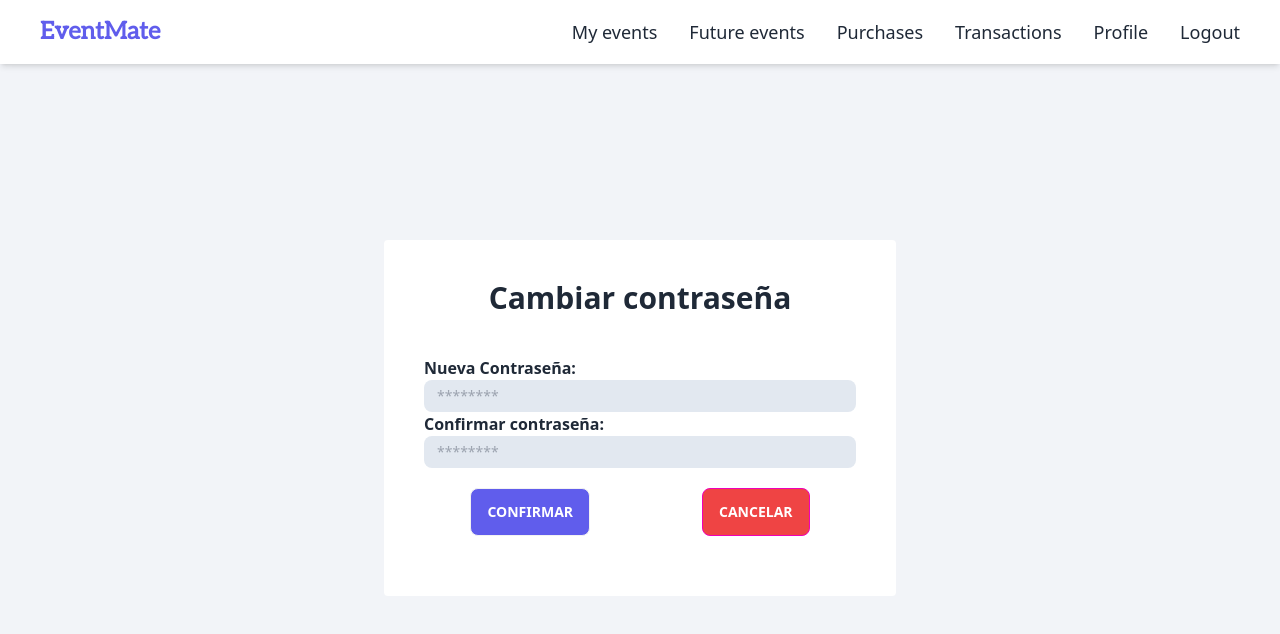
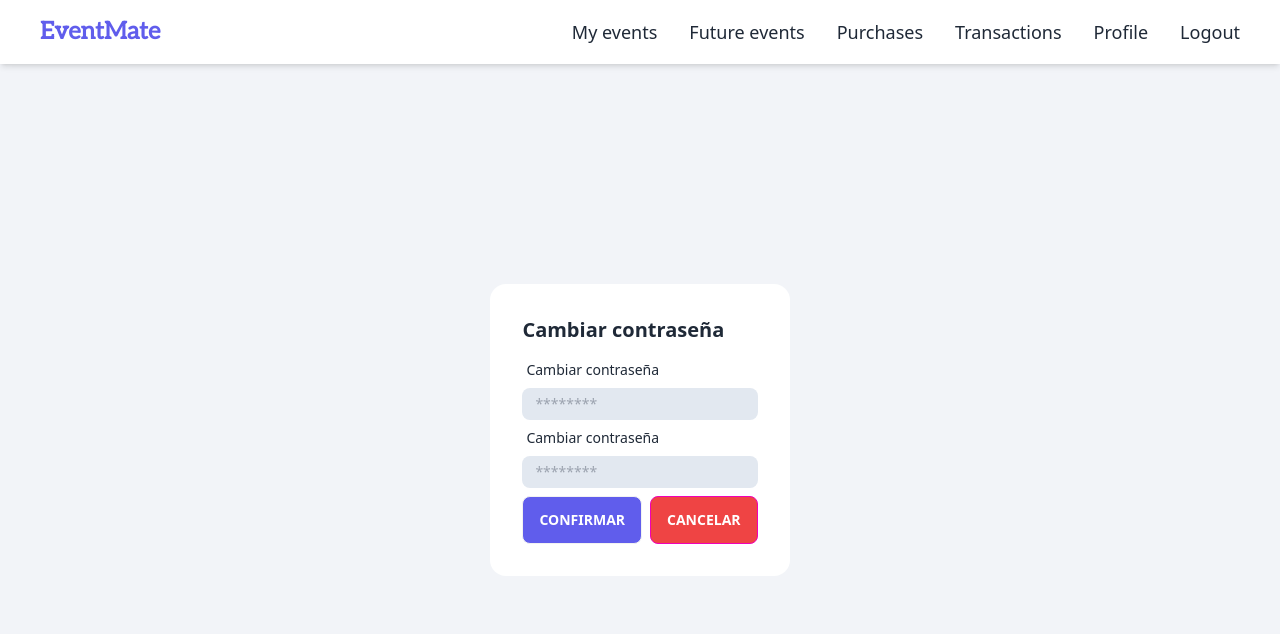
Before and after one commit to fmel025/test-deploy, a React (Vite) app in the folder Client/: page /changepassword in a window 1280 px wide. Shown: the top 634 px of the page. Built offline with nearby package versions, Linux system fonts and the light colour scheme.

Commit message:
:lipstick: Upgrade change password view
Upgraded change password view to work in tiny screen, fixed overlaping
buttons and adapted form

```diff
--- a/Client/src/pages/User/ChangePassword.jsx
+++ b/Client/src/pages/User/ChangePassword.jsx
@@ -5,11 +5,7 @@ import ImprovedNavbar from '../../components/Navigation/Navbar/ImprovedNavbar';
 
 function ChangePassword() {
 
-  const navigate = useNavigate();
-  return (
-    <>
-      <Layout>
-        <div className="rounded w-3/5 md:w-3/5 lg:w-2/5 flex-col justify-center p-10 mt-40 bg-white">
+  {/* <div className="rounded w-3/5 md:w-3/5 lg:w-2/5 flex-col justify-center p-10 mt-40 bg-white">
           <h1 className='font-semibold text-3xl text-center mb-10'>Cambiar contraseña</h1>
           <p className='font-semibold'>Nueva Contraseña:</p>
           <input type='password' className='input w-full input-sm bg-slate-200' placeholder='********'></input>
@@ -19,6 +15,31 @@ function ChangePassword() {
             <button className='btn bg-main hover:bg-darker-main text-white font-bold' onClick={() => navigate('/profile')}>Confirmar</button>
             <button className='btn btn-secondary bg-red-500 hover:bg-red-700 text-white font-bold ' onClick={() => navigate('/profile')}>Cancelar</button>
           </div>
+        </div> */}
+
+  const navigate = useNavigate();
+  return (
+    <>
+      <Layout>
+        <div className='card bg-white my-auto'>
+          <div className='card-body'>
+            <h1 className='card-title'>Cambiar contraseña</h1>
+            <div className='form-control'>
+              <label className='label'>
+                <span className='label-text'>Cambiar contraseña</span>
+              </label>
+              <input type='password' className='input w-full input-sm bg-slate-200' placeholder='********'></input>
+              <label className='label'>
+                <span className='label-text'>Cambiar contraseña</span>
+              </label>
+              <input type='password' className='input w-full input-sm bg-slate-200' placeholder='********'></input>
+            </div>
+            <div className='card-actions'>
+              <button className='btn bg-main hover:bg-darker-main text-white font-bold' onClick={() => navigate('/profile')}>Confirmar</button>
+              <button className='btn btn-secondary bg-red-500 hover:bg-red-700 text-white font-bold ' onClick={() => navigate('/profile')}>Cancelar</button>
+            </div>
+          </div>
+
         </div>
       </Layout>
       <ImprovedNavbar />
```
